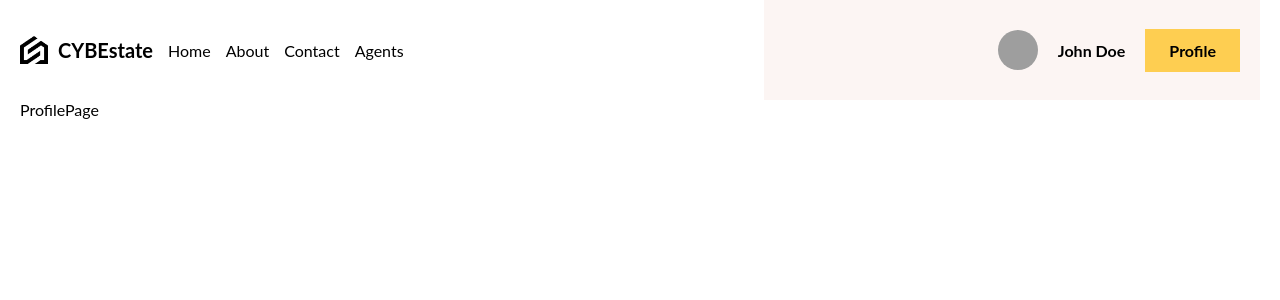
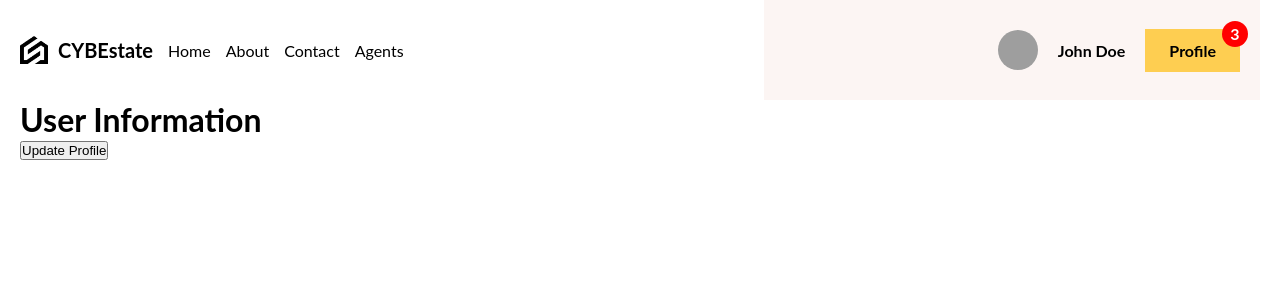
Before and after one commit to cybulskikacper/Real-Estate-app, a React (Vite) app: page /profile in a window 1280 px wide. Shown: the top 300 px of the page. Built offline with nearby package versions, Linux system fonts and the light colour scheme; grey boxes are pictures that could not be loaded.

Commit message:
working on profilePage

```diff
--- a/src/components/navbar/Navbar.jsx
+++ b/src/components/navbar/Navbar.jsx
@@ -28,7 +28,8 @@ function NavBar() {
 						/>
 						<span>John Doe</span>
 						<Link to="/profile" className="profile">
-							Profile
+							<div className="notification">3</div>
+							<span>Profile</span>
 						</Link>
 					</div>
 				) : (
--- a/src/components/navbar/navbar.scss
+++ b/src/components/navbar/navbar.scss
@@ -76,10 +76,30 @@ nav {
 				margin-right: 20px;
 			}
 
+			span {
+				@include sm {
+					display: none;
+				}
+			}
+
 			.profile {
 				padding: 12px 24px;
 				background-color: #fece51;
 				cursor: pointer;
+				position: relative;
+				.notification {
+					position: absolute;
+					top: -8px;
+					right: -8px;
+					background-color: red;
+					color: white;
+					border-radius: 50%;
+					width: 26px;
+					height: 26px;
+					display: flex;
+					justify-content: center;
+					align-items: center;
+				}
 			}
 		}
 
--- a/src/routes/profilePage/profilePage.jsx
+++ b/src/routes/profilePage/profilePage.jsx
@@ -1,7 +1,21 @@
 import './profilePage.scss'
 
 function ProfilePage() {
-	return <div className="profilePage">ProfilePage</div>
+	return (
+		<div className="profilePage">
+			<div className="details">
+				<div className="wrapper">
+					<div className="title">
+						<h1>User Information</h1>
+						<button>Update Profile</button>
+					</div>
+				</div>
+			</div>
+			<div className="chatContainer">
+				<div className="wrapper"></div>
+			</div>
+		</div>
+	)
 }
 
 export default ProfilePage
```
